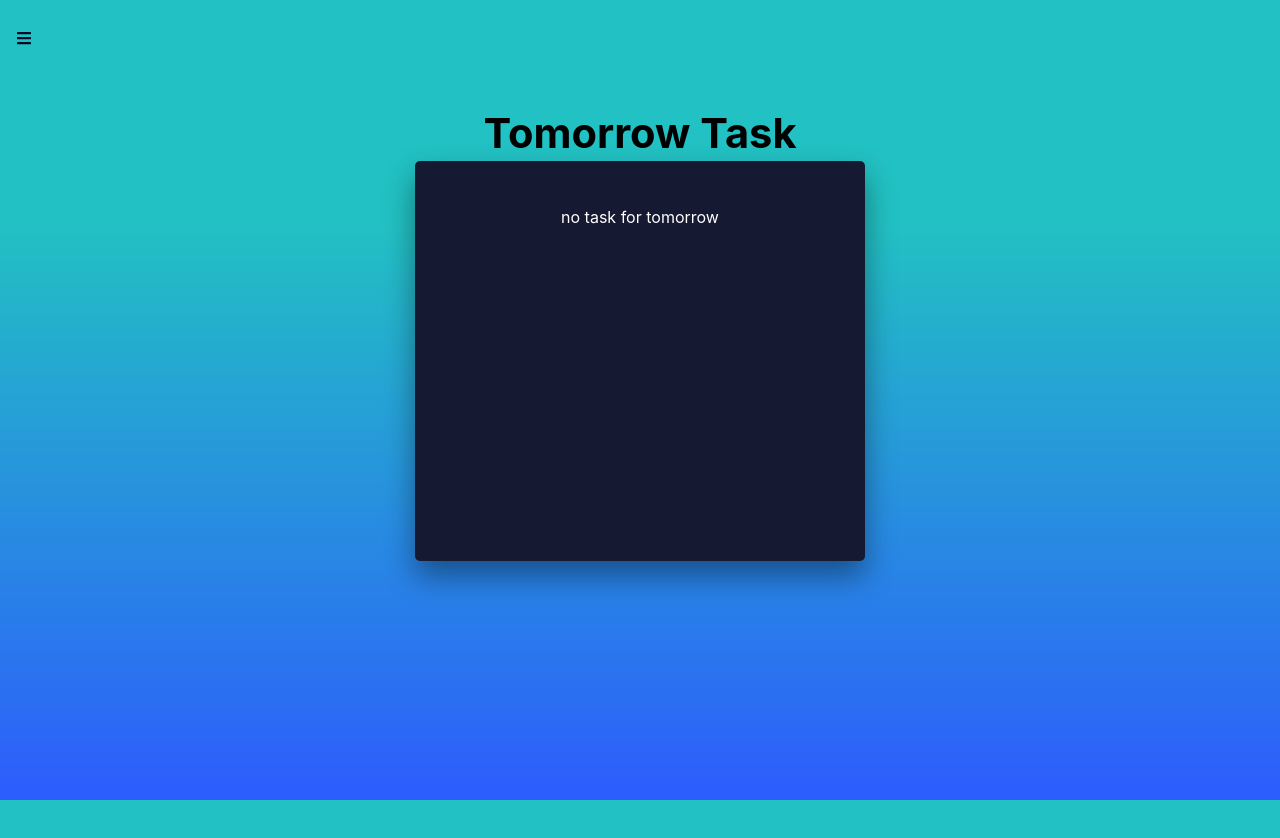
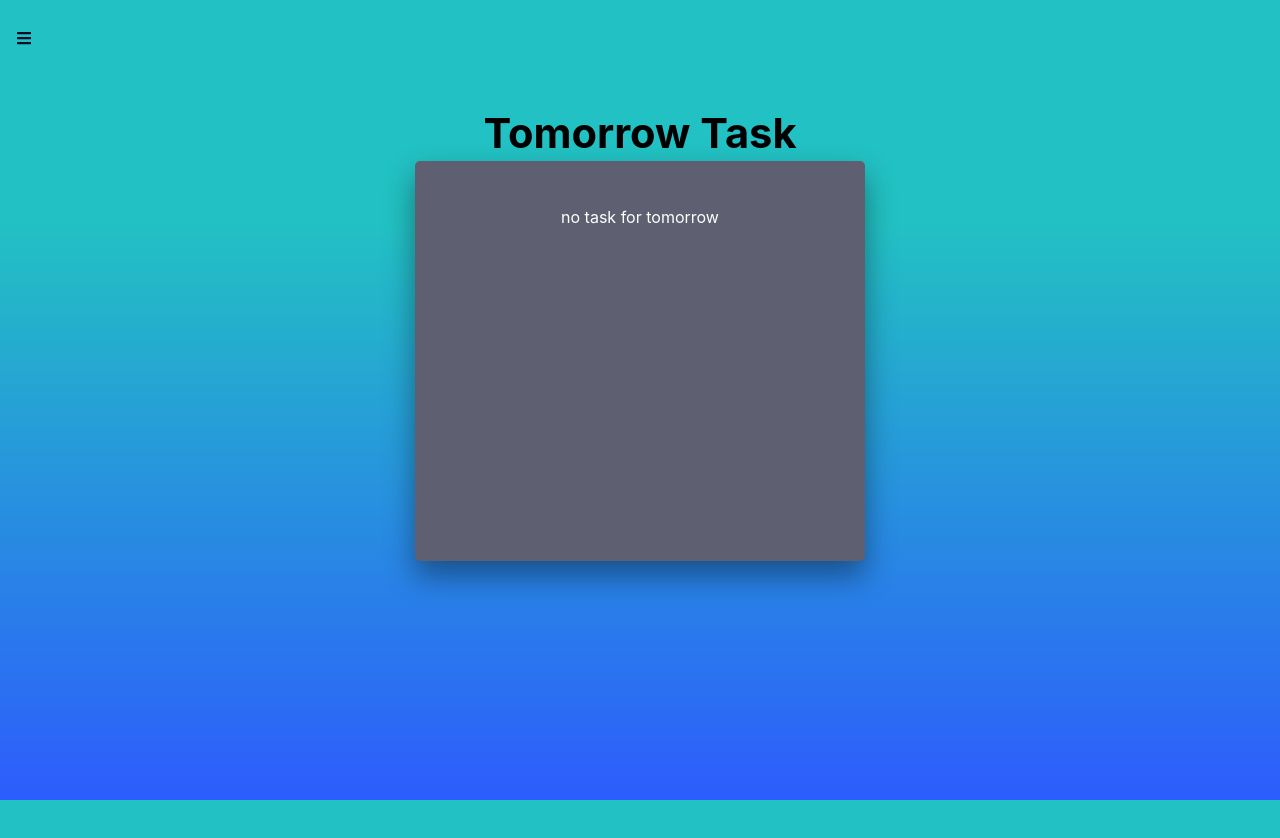
Before and after one commit to SumanaSattar/pomodoro-React, a React (Create React App) app: page /tomorrow in a window 1280 px wide. Shown: the top 838 px of the page. Built offline with nearby package versions, Linux system fonts and the light colour scheme.

Commit message:
checking

```diff
--- a/src/pages/add-task.page.css
+++ b/src/pages/add-task.page.css
@@ -1,6 +1,6 @@
 
   .app-wrapper {
-    background-color: #151932;
+    background-color: #5e6072;
     width: 25%;
     min-width: 450px;
     height: 400px;
```
